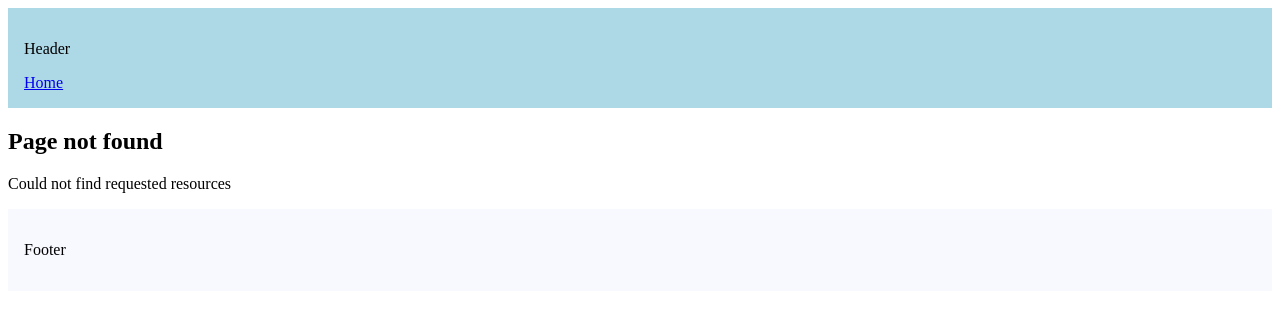
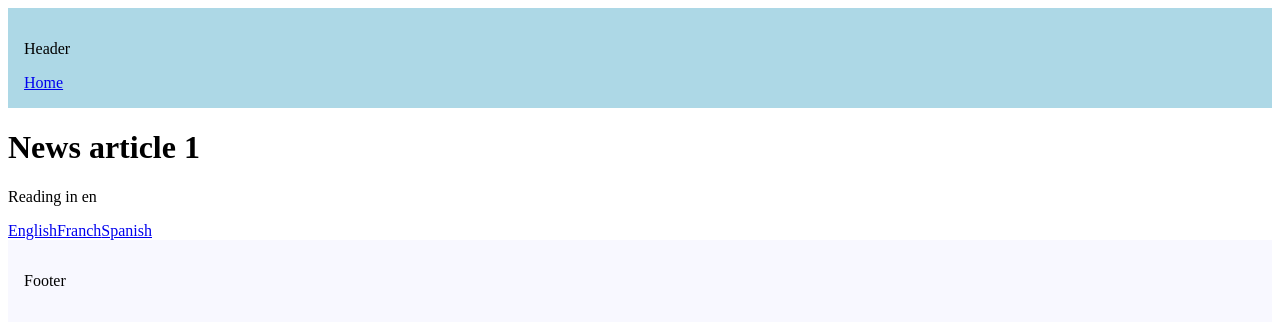
Before and after one commit to zieft/nextjs-tut, a Next.js app in the folder hello-world/: page /articles/1 in a window 1280 px wide. Before the commit this address had no page. Shown: the top 324 px of the page. Built offline with nearby package versions, Linux system fonts and the light colour scheme.

Commit message:
使用use()提取url中的参数

```diff
--- /dev/null
+++ b/hello-world/src/app/articles/[articleId]/page.jsx
@@ -0,0 +1,26 @@
+import Link from "next/link"
+import { use } from "react"
+
+export default function NewsArticle({ params, searchParams }) {
+    // 使用 use() 钩子解构并同步获取动态路由参数 articleId
+    // use() 是 React 提供的新钩子，用于在渲染期间同步读取 Promise、Context 等数据源的值
+    // 在 Next.js 中，params 存储的是 URL 路径参数，这里从 [articleId] 动态路由中提取值
+    const { articleId } = use(params)
+
+    // 使用 use() 钩子解构并同步获取 URL 查询参数 lang，并设置默认值为 'en'
+    // searchParams 是 Next.js 提供的查询字符串参数对象
+    // 当 URL 中没有提供 lang 参数时，会使用默认值 'en'
+    const { lang = 'en' } = use(searchParams)
+    return (
+        <div>
+            <h1>News article {articleId}</h1>
+            <p>Reading in {lang} </p>
+
+            <div>
+                <Link href={`/articles/${articleId}?lang=en`}>English</Link>
+                <Link href={`/articles/${articleId}?lang=fr`}>Franch</Link>
+                <Link href={`/articles/${articleId}?lang=es`}>Spanish</Link>
+            </div>
+        </div>
+    )
+}
--- a/hello-world/src/app/page.jsx
+++ b/hello-world/src/app/page.jsx
@@ -5,6 +5,9 @@ export default function Home() {
         <>
             <h1>Welcome Home</h1>
             <Link href="/blog">Blog</Link>
+            {/*dynamic route param + query param */}
+            <Link href="/articles/breaking-news-123?lang=en">Read in English</Link>
+            <Link href="/articles/breaking-news-123?lang=fr">Read in Franch</Link>
         </>
     )
 }
```
